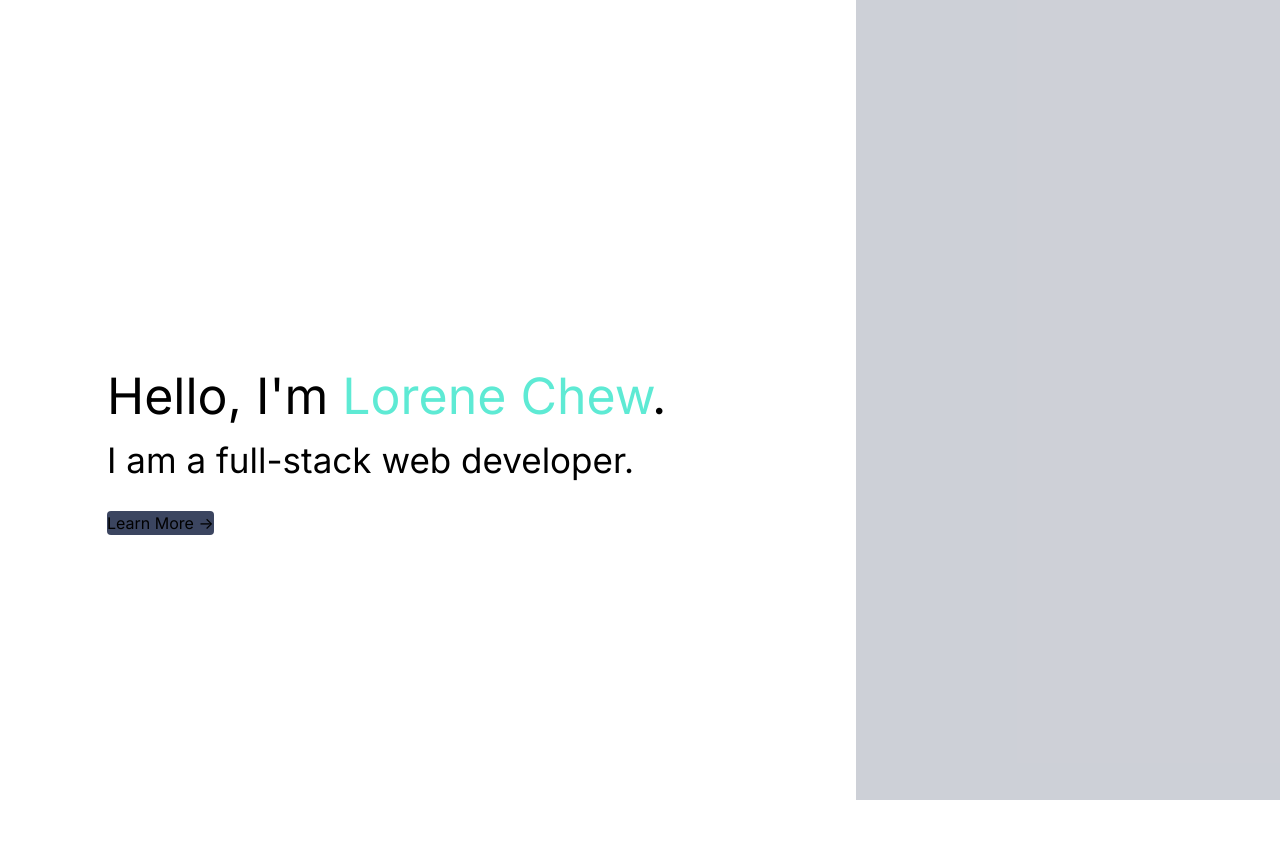
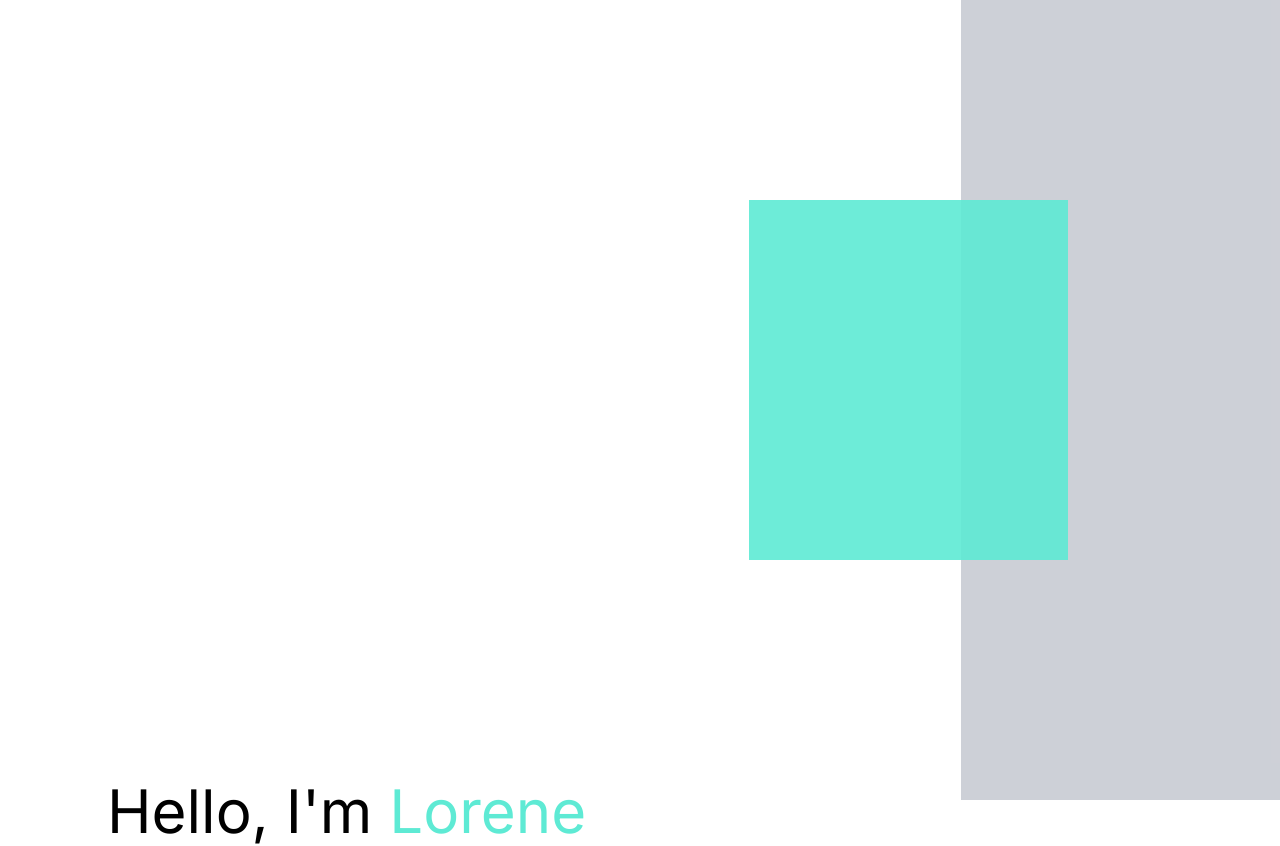
Before and after one commit to L-Chew/Personal-Portfolio, a React app: page / in a window 1280 px wide. Shown: the top 846 px of the page. Built offline with nearby package versions, Linux system fonts and the light colour scheme; the HTML template or start-up script is replaced by a standard one.

Commit message:
Hero: completed content layout

```diff
--- a/client/src/Components/Hero.jsx
+++ b/client/src/Components/Hero.jsx
@@ -5,19 +5,26 @@ const Hero = () => {
     <div className='w-screen min-h-screen'>
       <div className='grid grid-cols-12 gap-1 grid-rows-6'>
         <div className='col-start-2 col-span-6 row-start-3'>
-          <div className='text-[50px]'>
+          <div className='text-[60px]'>
             Hello, I'm <span className='text-[#5EEAD4]'>Lorene Chew</span>.
           </div>
-          <div className='text-[35px]'>
+          <div className='text-[45px]'>
             I am a full-stack web developer.
           </div>
           <br></br>
-          <button className='rounded bg-[#3B4560]'>
+          <button className='rounded bg-[#3B4560] h-[2.5rem] w-[10rem]'>
             {`Learn More ->`}
           </button>
         </div>
-        <div className='col-end-13 col-span-4 row-span-6'>
-          <div className='h-[100vh] bg-[#3B4560] bg-opacity-25'></div>
+        <div className='row-span-6 col-end-13 col-span-5'>
+          <div className='grid grid-cols-5 grid-rows-5'>
+            <div className='col-start-1 col-span-3 row-start-2 row-span-2 z-10'>
+              <div className='h-[45vh] bg-[#5EEAD4] bg-opacity-90'></div>
+            </div>
+            <div className='col-start-3 col-span-3 row-start-1 row-span-4'>
+              <div className='h-[100vh] bg-[#3B4560] bg-opacity-25'></div>
+            </div>
+          </div>
         </div>
       </div>
     </div>
```
